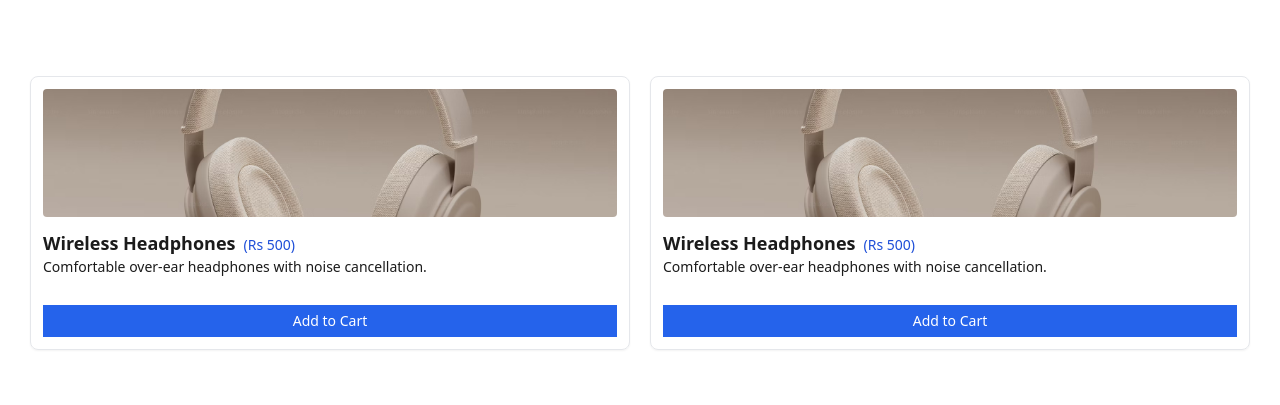
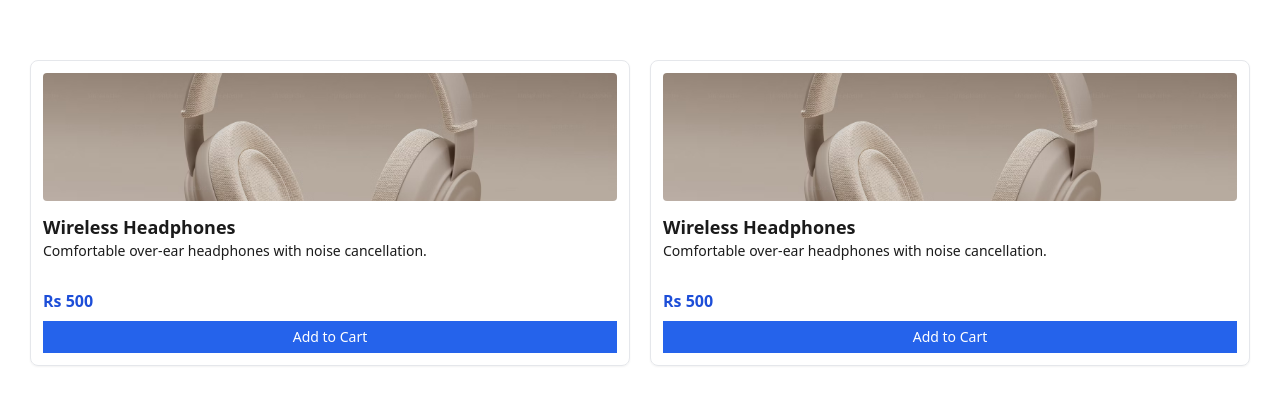
Before and after one commit to piyushsarin-sib/accessible-react-workshop, a React (Vite) app: page /playground/1 in a window 1280 px wide. Shown: the part 107-512 px from the top of the page. Built offline with nearby package versions, Linux system fonts and the light colour scheme.

Commit message:
card: step-5 improved semantics with aria-labelledby and aria-describedby

```diff
--- a/src/playground/Card/Card.jsx
+++ b/src/playground/Card/Card.jsx
@@ -6,7 +6,10 @@ export const Card = () => {
   };
 
   return (
-    <li
+    <li>
+      <article
+        aria-labelledby="product-title"
+        aria-describedby="product-description product-price"
         className="border rounded-lg p-3 shadow-sm hover:shadow-md transition-shadow focus-within:ring-2 focus-within:ring-blue-500"
         style={{ width: "600px" }}
       >
@@ -18,14 +21,20 @@ export const Card = () => {
         />
 
         {/* FIXED ISSUE 2 & 5: Semantic heading + price tied with product */}
-      <h3 className="text-lg font-semibold line-clamp-1">
+        <h3 id="product-title" className="text-lg font-semibold line-clamp-1">
           Wireless Headphones
-        <span className="ml-2 text-blue-700 font-normal text-sm">(Rs 500)</span>
         </h3>
 
         {/* FIXED ISSUE 4: Meaningful description */}
-      <p className="mb-2 text-sm line-clamp-2 h-10 overflow-hidden">
+        <p id="product-description" className="mb-2 text-sm line-clamp-2 h-10 overflow-hidden">
           Comfortable over-ear headphones with noise cancellation.
+        </p>
+
+        <p
+          id="product-price"
+          className="block font-bold mb-2 text-blue-700"
+        >
+          Rs 500
         </p>
 
         {/* FIXED ISSUE 1: Use semantic button */}
@@ -36,6 +45,7 @@ export const Card = () => {
         >
           Add to Cart
         </button>
+      </article>
     </li>
   );
 };
```
Lines whose indentation alone changed are shown as unchanged.
